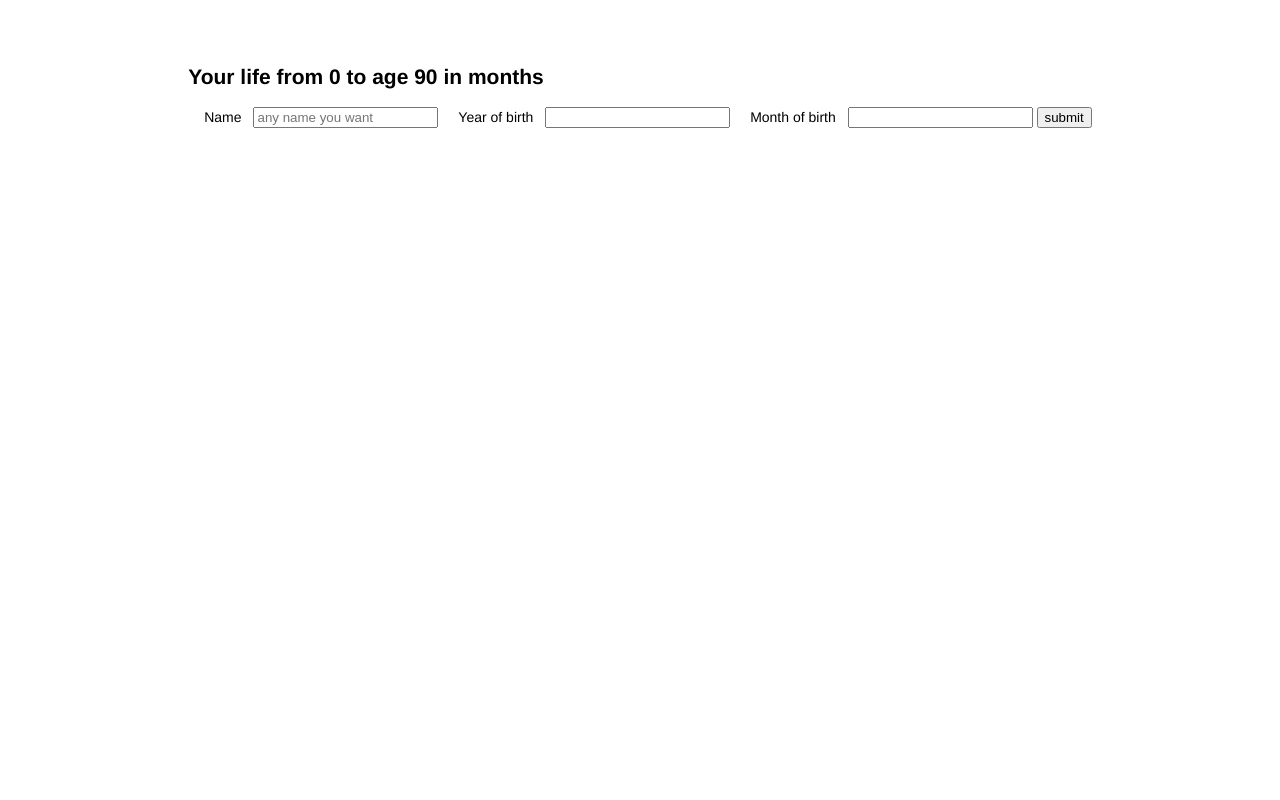
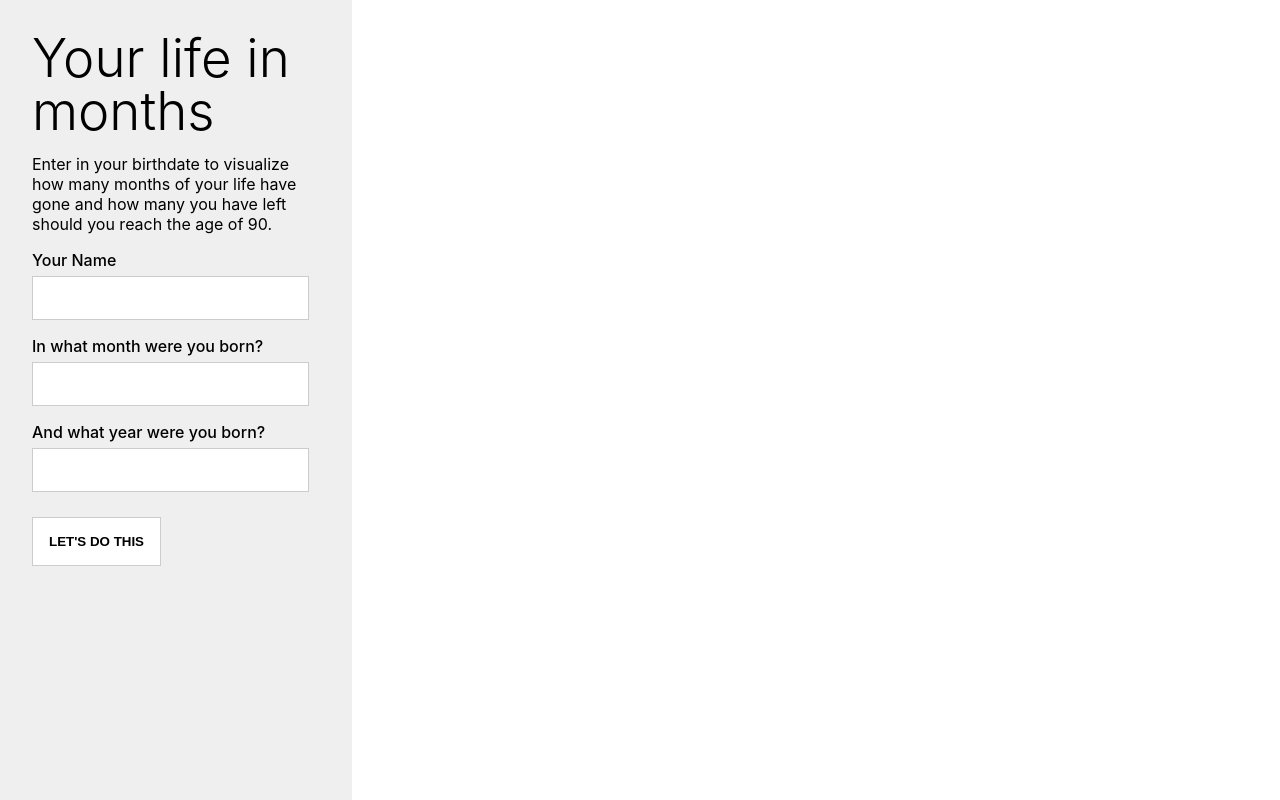
Before and after one commit to russellmorgan/AsTimeGoesBy, a website: page index.html in a window 1280 px wide. Drawn offline with nearby package versions, Linux system fonts and the light colour scheme.

Commit message:
First pass at desktop styling

```diff
--- a/index.html
+++ b/index.html
@@ -6,26 +6,32 @@
     </head>
 <body>
     <main>
+    <aside>
         <div class='userinfo'>
-            <h2>Your life from 0 to age 90 in months</h2>
             <div class='userinfo__form'>
+                <h1>Your life in months</h1>
+                <p>Enter in your birthdate to visualize how many months of your life have gone and how many you have left should you reach the age of 90.</p>
                 <form id="userInfoForm">
-                    <label>Name</label>
-                    <input type="text" id="userName" placeholder="any name you want">
-                    <label>Year of birth</label>
+                    <label>Your Name</label>
+                    <input type="text" id="userName">
+                    <label>In what month were you born?</label>
+                    <input type="number" id="userMonth">
+                    <label>And what year were you born?</label>
                     <input type='number' id='userYear'>
-                    <label>Month of birth</label>
-                    <input type="number" id="userMonth">
-                    <button id="submit">submit</button>
+                    <button id="submit">Let's do this</button>
                 </form>
             </div>
             <div class="userinfo__details">
-                <div class="userinfo__name">Name</div>
-                <div class="userinfo__birth">Birthdate</div>
-                <button id="reset">reset</button>
+                <h1 class="userinfo__name">Name</h1>
+                <h2 class="userinfo__birth">Birthdate</h2>
+                <p>Here's how many months of your life have gone by, and how many you have left if you live to the ripe old age of 90</p>
+                <button id="reset">START OVER</button>
             </div>
         </div>
+    </aside>
+    <section>
         <div id='timeleft'><!-- gets populated by script --></div>
+    </section>
     </main>
     <script src="https://cdn.jsdelivr.net/npm/moment@2.22.2/moment.min.js"></script>
     <script src="main.js"></script>
--- a/main.js
+++ b/main.js
@@ -49,9 +49,12 @@ class TimeLeftClass {
     }
     showUserData() {
       //Display current user data
-      //TODO: Show date string instead of number with momentjs
-      document.getElementsByClassName("userinfo__name")[0].textContent = `Hello ${this.userInfo.userName}`;
-      document.getElementsByClassName("userinfo__birth")[0].textContent = `Birthdate: ${this.userInfo.userMonth}, ${this.userInfo.userYear}`;
+      let birthdate = new moment();
+      birthdate.set('year', this.userInfo.userYear);
+      birthdate.set('month', this.userInfo.userMonth-1);
+      birthdate = birthdate.format('MMMM YYYY');
+      document.getElementsByClassName("userinfo__name")[0].textContent = `Hi ${this.userInfo.userName}`;
+      document.getElementsByClassName("userinfo__birth")[0].textContent = `You were born ${birthdate}`;
       this.buildGrid()
     }
     buildGrid() {
@@ -65,6 +68,7 @@ class TimeLeftClass {
       this.showStatus();
     }
     showStatus() {
+      //Calculates past months onto the grid
       let userBirth = moment(`${this.userInfo.userYear} ${this.userInfo.userMonth}`, 'YYYY MM');
       let monthsUsed = userBirth.diff(moment(), 'months')*-1;
       let monthsGrid = document.getElementsByClassName('month');
--- a/style.scss
+++ b/style.scss
@@ -2,27 +2,73 @@ $basepadding:4px;
 $width:calc(26px * 36); //26px cube * 36 per row
 $border:#333;
 
-main {
-  padding:$basepadding * 10;
-  font-size:14px;
-  font-family:helvetica, arial, sans-serif;
-  font-weight:400;
-  display:flex;
-  flex-direction:column;
+body {
+  font-family: "-apple-system", "BlinkMacSystemFont","Roboto","Helvetica Neue", Arial, sans-serif;
+  margin:0;
+  padding:0;
 }
 
-.userinfo {
-  margin:auto;
-  width:$width/2;
-  padding-bottom: $basepadding * 10;
+h1, h2,h3 {
+  font-weight: 300;
+  margin:0;
+  padding:0;
+  line-height: 1;
+}
+
+h1 {
+  font-size: 3.3rem;
+}
+
+h2 {
+  margin-top: 1.2rem;
+}
+
+main {
+  height: 100vh;
+  width: 100vw;
+  display: flex;
+}
+
+aside {
+  width: 25%;
+  background: #eeee;
+  padding: 2rem;
+}
+
+section {
+  padding: 2rem;
+  width: 75%;
+}
+
+button {
+  padding: 1rem;
+  border: 1px solid #ccc;
+  background: #fff;
+  text-transform: uppercase;
+  font-weight: 600;
+  cursor: pointer;
+  margin-top: .6rem;
+  max-width: 50%;
+  &:hover {
+    opacity:0.8;
+  }
 }
 
 .userinfo__form {
   display:flex;
-  justify-content:space-between;
+  flex-direction: column;
+  overflow: hidden;
   label {
-    padding-right: 0.5rem;
-    padding-left: 1rem;
+    display: block;
+    font-weight: 500;
+  }
+  input {
+    width: 90%;
+    border: 1px solid #ccc;
+    padding: .8rem .5rem;
+    font-size: 14px;
+    margin-bottom: 1rem;
+    margin-top: 0.4rem;
   }
   &--hide {
     display: none;
@@ -31,7 +77,7 @@ main {
 
 .userinfo__details {
   display:flex;
-  justify-content: space-between;
+  flex-direction: column;
   &--hide {
     display: none;
   }
@@ -41,7 +87,8 @@ main {
   //convert this to a grid so we always get 36 cols
   display:flex;
   flex-wrap:wrap;
-  width:$width;
+  width: 100%;
+  /*width:$width;*/
   margin:auto;
   padding:1px;
 }
```
Also changed, not shown: style.css, 1 other file.
